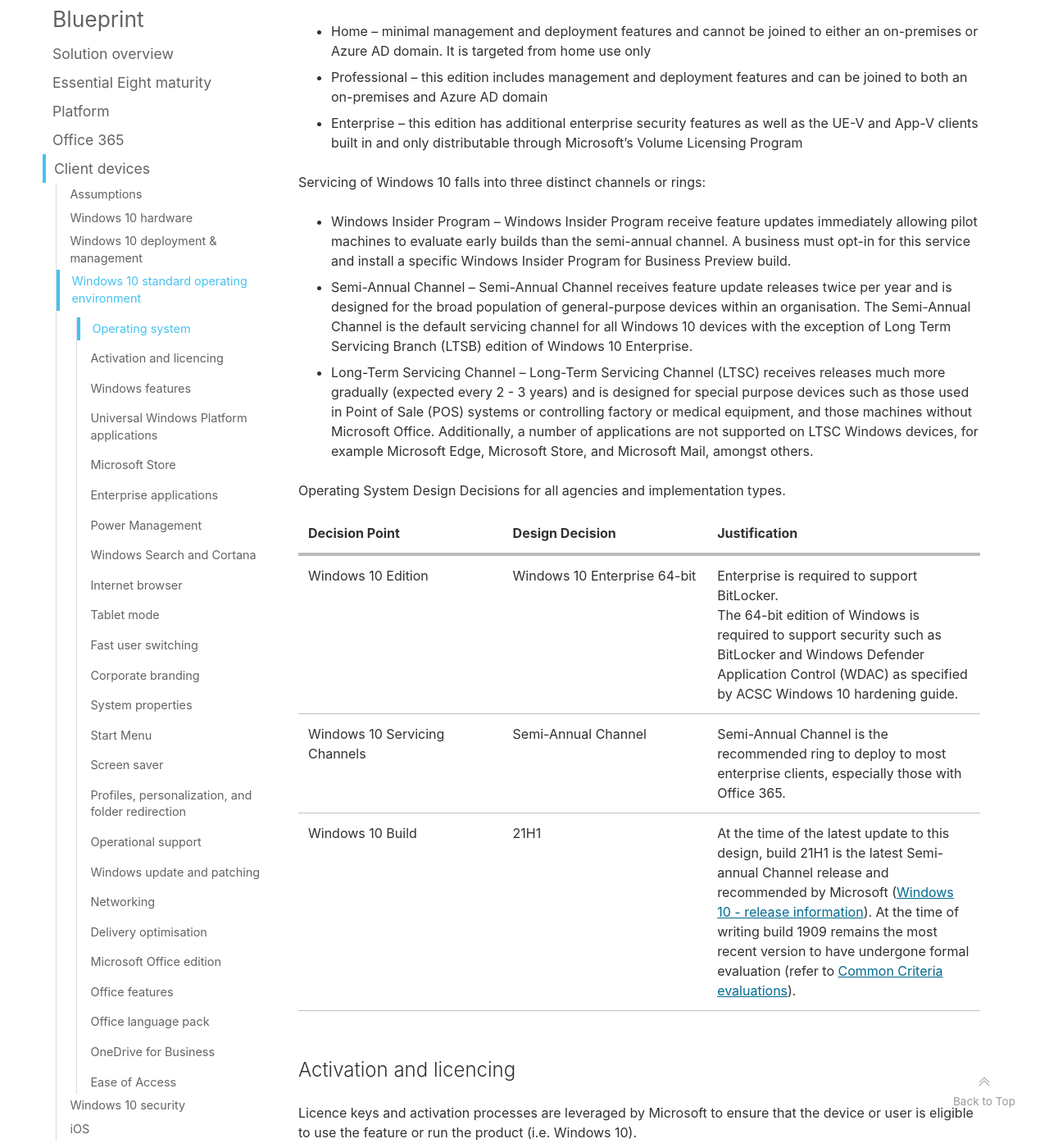
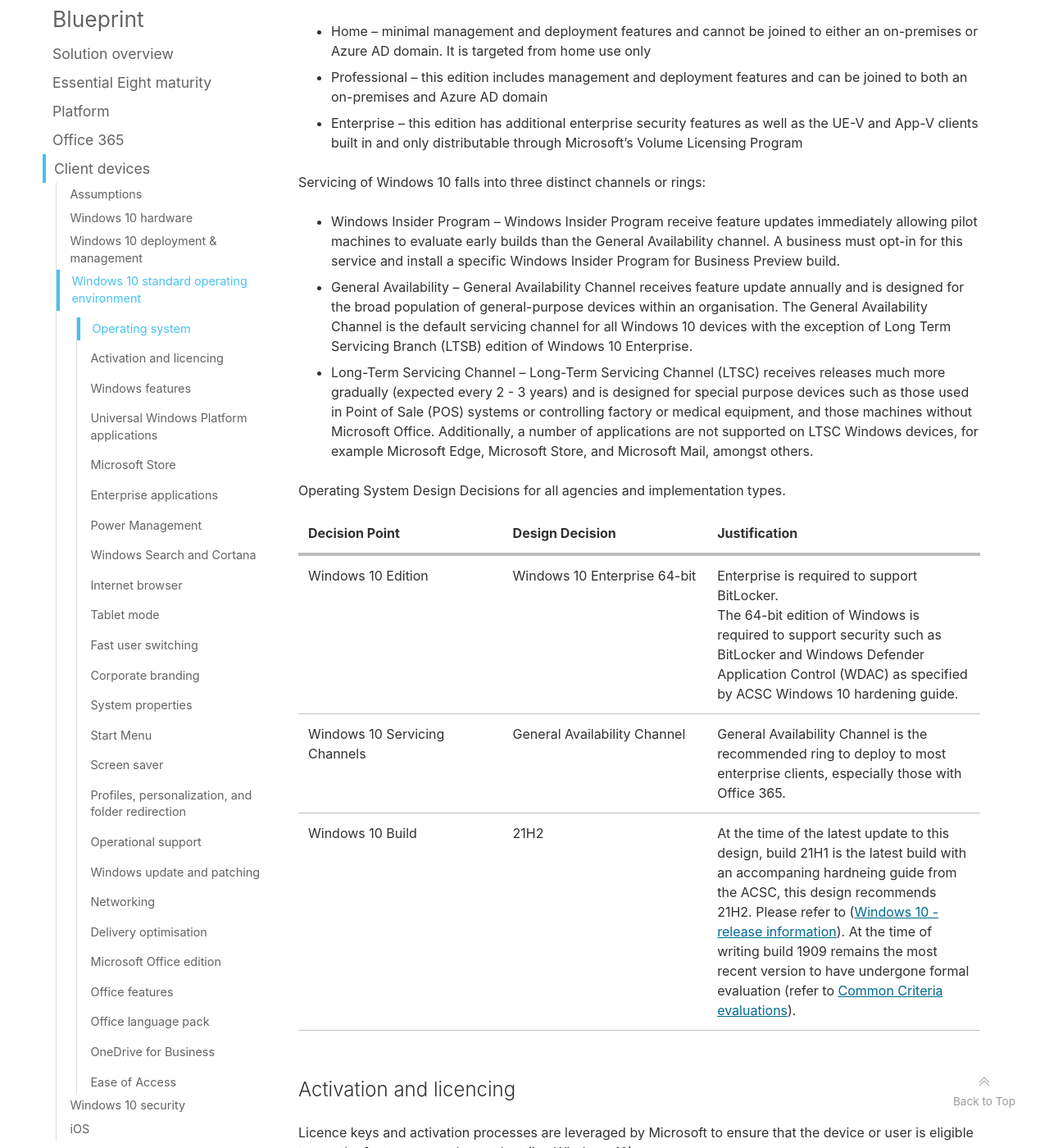
Before and after one commit to ASD-Blueprint/desktop.gov.au, a Jekyll site: the page built from blueprint/client-devices.md, in a window 1280 px wide and 1400 px high, scrolled down 13132 px. Shown: the whole window at 82% size. Built offline with Jekyll 4.4.1, drawn with Linux system fonts in a browser that asks for light colours; comment, search, counter and statistics services are not loaded.

Commit message:
updated for 21H2

```diff
--- a/blueprint/client-devices.md
+++ b/blueprint/client-devices.md
@@ -230,8 +230,8 @@
 
 Servicing of Windows 10 falls into three distinct channels or rings:
 
-* Windows Insider Program – Windows Insider Program receive feature updates immediately allowing pilot machines to evaluate early builds than the semi-annual channel. A business must opt-in for this service and install a specific Windows Insider Program for Business Preview build.
-* Semi-Annual Channel – Semi-Annual Channel receives feature update releases twice per year and is designed for the broad population of general-purpose devices within an organisation. The Semi-Annual Channel is the default servicing channel for all Windows 10 devices with the exception of Long Term Servicing Branch (LTSB) edition of Windows 10 Enterprise.
+* Windows Insider Program – Windows Insider Program receive feature updates immediately allowing pilot machines to evaluate early builds than the General Availability channel. A business must opt-in for this service and install a specific Windows Insider Program for Business Preview build.
+* General Availability – General Availability Channel receives feature update annually and is designed for the broad population of general-purpose devices within an organisation. The General Availability Channel is the default servicing channel for all Windows 10 devices with the exception of Long Term Servicing Branch (LTSB) edition of Windows 10 Enterprise.
 * Long-Term Servicing Channel – Long-Term Servicing Channel (LTSC) receives releases much more gradually (expected every 2 - 3 years) and is designed for special purpose devices such as those used in Point of Sale (POS) systems or controlling factory or medical equipment, and those machines without Microsoft Office. Additionally, a number of applications are not supported on LTSC Windows devices, for example Microsoft Edge, Microsoft Store, and Microsoft Mail, amongst others.
 
 Operating System Design Decisions for all agencies and implementation types.
@@ -239,8 +239,8 @@
 Decision Point | Design Decision | Justification
 --- | --- | ---
 Windows 10 Edition | Windows 10 Enterprise 64-bit | Enterprise is required to support BitLocker.<br>The 64-bit edition of Windows is required to support security such as BitLocker and Windows Defender Application Control (WDAC) as specified by ACSC Windows 10 hardening guide.
-Windows 10 Servicing Channels | Semi-Annual Channel | Semi-Annual Channel is the recommended ring to deploy to most enterprise clients, especially those with Office 365.
-Windows 10 Build | 21H1 | At the time of the latest update to this design, build 21H1 is the latest Semi-annual Channel release and recommended by Microsoft ([Windows 10 - release information](https://docs.microsoft.com/en-us/windows/release-health/release-information)). At the time of writing build 1909 remains the most recent version to have undergone formal evaluation (refer to [Common Criteria evaluations](https://www.commoncriteriaportal.org/products/)).
+Windows 10 Servicing Channels | General Availability Channel | General Availability Channel is the recommended ring to deploy to most enterprise clients, especially those with Office 365.
+Windows 10 Build | 21H2 | At the time of the latest update to this design, build 21H1 is the latest build with an accompaning hardneing guide from the ACSC, this design recommends 21H2. Please refer to ([Windows 10 - release information](https://docs.microsoft.com/en-us/windows/release-health/release-information)). At the time of writing build 1909 remains the most recent version to have undergone formal evaluation (refer to [Common Criteria evaluations](https://www.commoncriteriaportal.org/products/)).
 
 ### Activation and licencing
 
```
Also changed, not shown: blueprint/abac/intune-software-updates.md (+3 -2 lines), blueprint/abac/platform.md (+1 -1 lines), blueprint/essential-eight-maturity.md (+1 -1 lines), blueprint/platform.md (+3 -3 lines).
